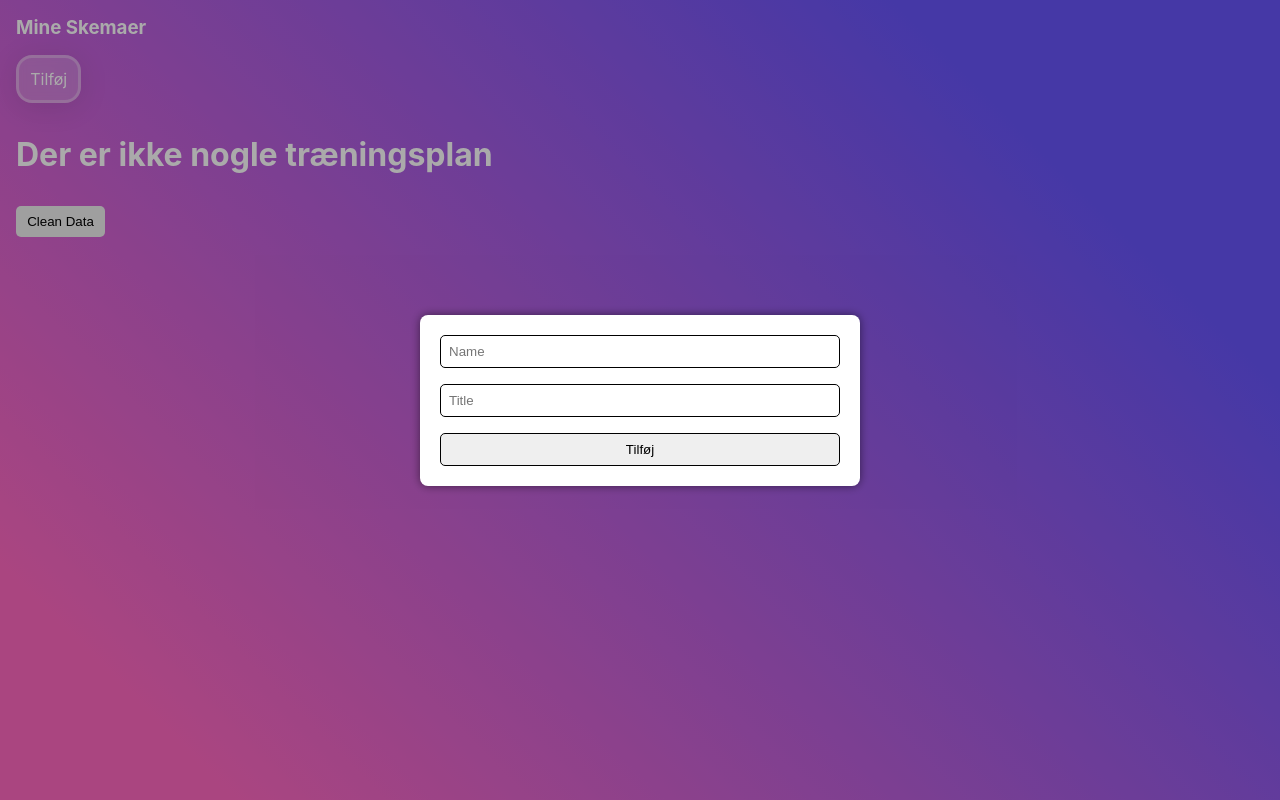
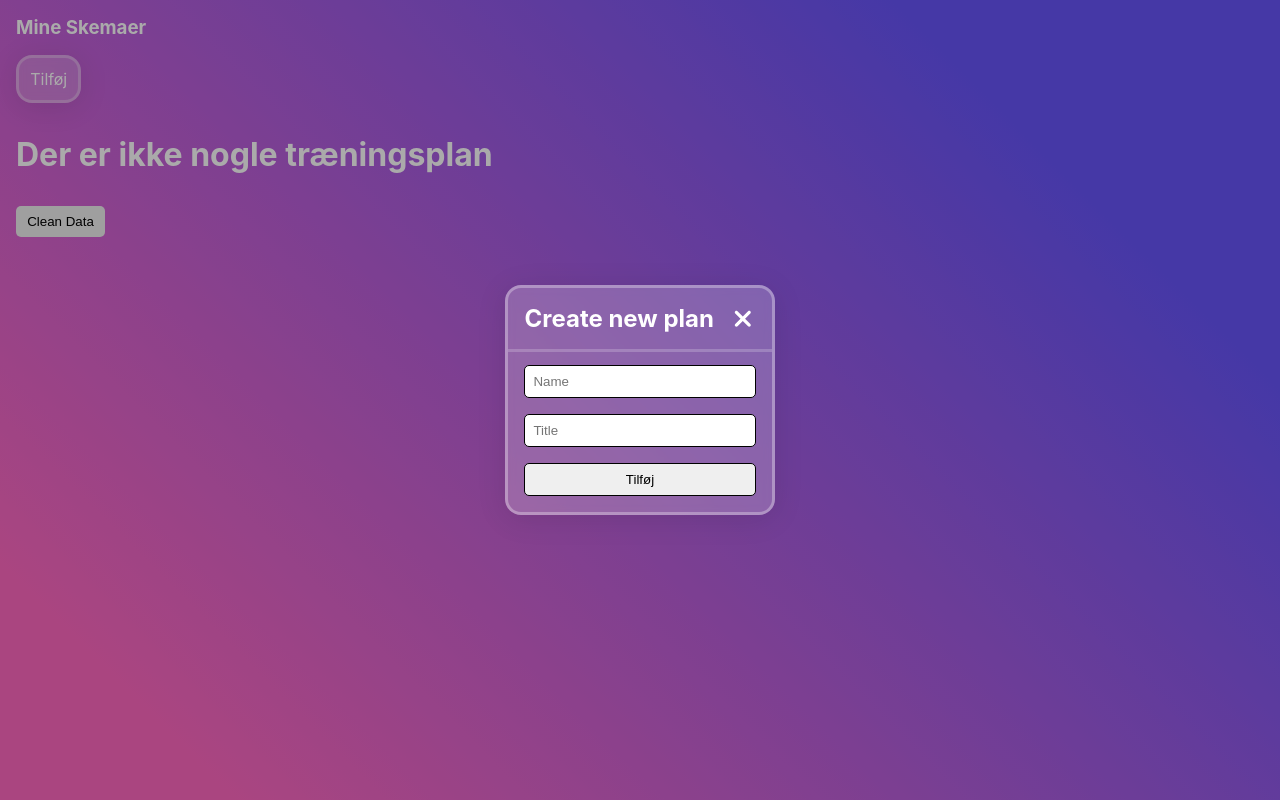
Before and after one commit to LolerSwager/fitness_app, a React (Create React App) app: page / in a window 1280 px wide. Both pictures are taken after a click on the item "Tilføj". Built offline with nearby package versions, Linux system fonts and the light colour scheme.

Commit message:
styled popup

```diff
--- a/src/App.js
+++ b/src/App.js
@@ -6,6 +6,8 @@ import OpvarmingData from "./Json/Opvarming_plan.json"
 import { useState, useEffect } from "react"
 import styled from "styled-components"
 import Popup from "./Components/Popup"
+import { FontAwesomeIcon } from "@fortawesome/react-fontawesome"
+import { faXmark } from "@fortawesome/free-solid-svg-icons"
 
 function App() {
     // demo data
@@ -153,6 +155,14 @@ function App() {
                             <Popup
                                 content={
                                     <StyledAddForm>
+                                        <StyledAddFormHeader>
+                                            <h2>Create new plan</h2>
+                                            <FontAwesomeIcon
+                                                icon={faXmark}
+                                                onClick={handleClosePopup}
+                                                className="faicon"
+                                            />
+                                        </StyledAddFormHeader>
                                         {/* <label>Felt Navn</label> */}
                                         <input
                                             type="text"
@@ -238,24 +248,50 @@ const StyledApp = styled.main`
     }
 `
 
+const StyledAddFormHeader = styled.div`
+    display: flex;
+    align-items: center;
+    gap: 1rem;
+    margin-bottom: 1rem;
+    padding: 1rem;
+    width: 100%;
+
+    position: relative;
+    &::before {
+        content: "";
+        width: 100%;
+        height: 3px;
+        background: rgba(255, 255, 255, 0.2);
+        position: absolute;
+        top: 100%;
+        right: 0px;
+    }
+
+    .faicon {
+        height: 1.6rem;
+        width: 1.6rem;
+        cursor: pointer;
+        &:hover {
+            color: rgba(255, 255, 255, 0.2);
+        }
+    }
+`
+
 const StyledAddForm = styled.div`
     display: flex;
     flex-direction: column;
-    min-width: 400px;
+    min-width: 200px;
+
     label {
         color: black;
         font-weight: 500;
     }
-
     input,
     button {
         padding: 0.5rem;
         border-radius: 5px;
         border: 1px solid black;
-
-        &:not(:last-child) {
-            margin-bottom: 1rem;
-        }
+        margin: 0 1rem 1rem 1rem;
     }
 `
 
--- a/src/Components/Popup.jsx
+++ b/src/Components/Popup.jsx
@@ -22,11 +22,14 @@ const FullscreenFrame = styled.div`
 `
 
 const StyledPopup = styled.div`
-    background-color: white;
-    padding: 20px;
-    border-radius: 8px;
-    box-shadow: 0px 0px 10px rgba(0, 0, 0, 0.5);
-
+    color: white;
+    background: rgba(255, 255, 255, 0.2);
+    border-radius: 16px;
+    box-shadow: 0 4px 30px rgba(0, 0, 0, 0.1);
+    backdrop-filter: blur(4.9px);
+    border: 0.2rem solid rgba(255, 255, 255, 0.3);
+    border-radius: 1rem;
+    overflow: hidden;
     min-width: 100px;
     min-height: 100px;
 `
```
